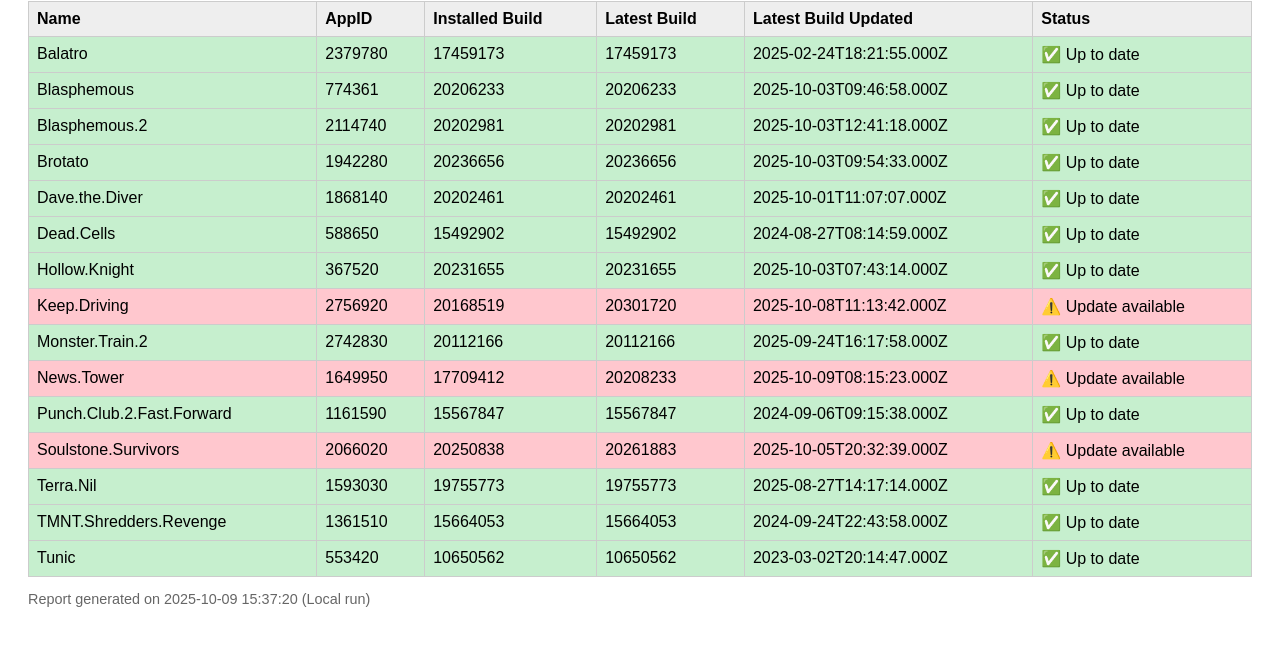
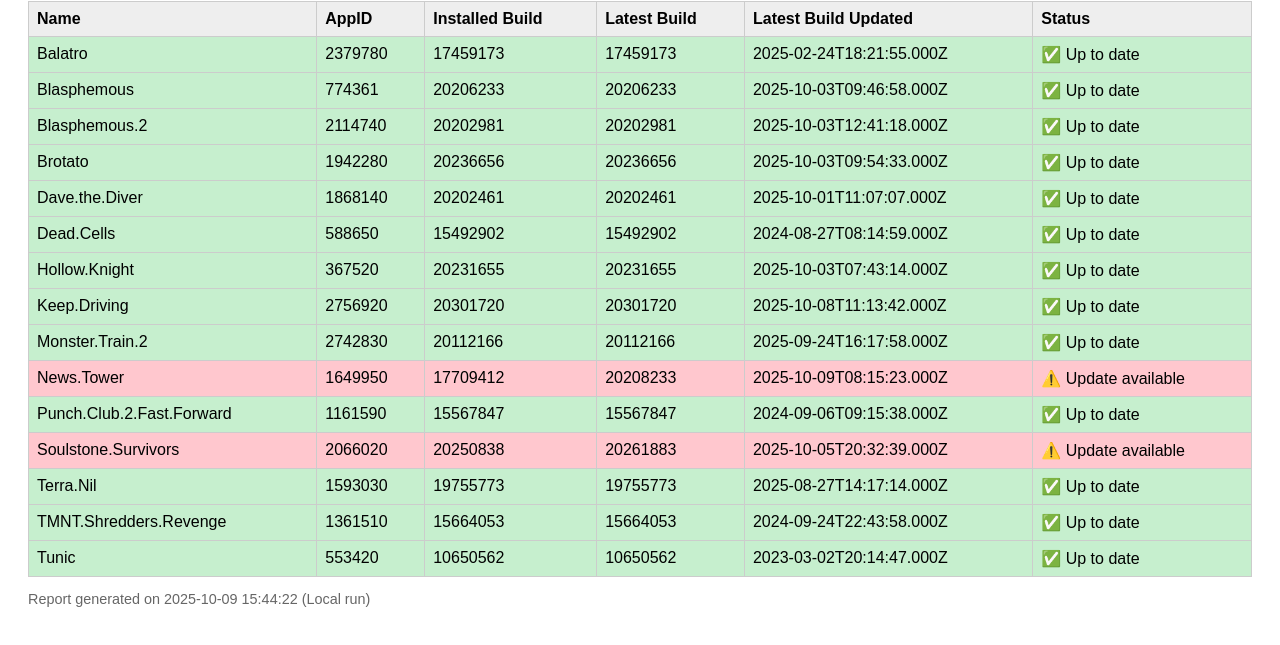
Before and after one commit to FirebrawlX/SteamVersionChecker, a website: page index.html in a window 1280 px wide. Shown: the part 107-752 px from the top of the page. Drawn offline with Linux system fonts and the light colour scheme.

Commit message:
Update Steam backup report 2025-10-09 15:44:22

```diff
--- a/games.json
+++ b/games.json
@@ -128,7 +128,7 @@
   "2756920": {
     "Name": "Keep.Driving",
     "AppID": 2756920,
-    "InstalledBuild": 20168519,
+    "InstalledBuild": 20301720,
     "LatestDate": "2025-10-08T11:13:42.000Z",
     "Status": "✅ Up-to-date",
     "LatestBuild": 20301720
--- a/index.html
+++ b/index.html
@@ -32,7 +32,7 @@
 <tr class="status-up-to-date"><td>Dave.the.Diver</td><td>1868140</td><td>20202461</td><td>20202461</td><td>2025-10-01T11:07:07.000Z</td><td>✅ Up to date</td></tr>
 <tr class="status-up-to-date"><td>Dead.Cells</td><td>588650</td><td>15492902</td><td>15492902</td><td>2024-08-27T08:14:59.000Z</td><td>✅ Up to date</td></tr>
 <tr class="status-up-to-date"><td>Hollow.Knight</td><td>367520</td><td>20231655</td><td>20231655</td><td>2025-10-03T07:43:14.000Z</td><td>✅ Up to date</td></tr>
-<tr class="status-update"><td>Keep.Driving</td><td>2756920</td><td>20168519</td><td>20301720</td><td>2025-10-08T11:13:42.000Z</td><td>⚠️ Update available</td></tr>
+<tr class="status-up-to-date"><td>Keep.Driving</td><td>2756920</td><td>20301720</td><td>20301720</td><td>2025-10-08T11:13:42.000Z</td><td>✅ Up to date</td></tr>
 <tr class="status-up-to-date"><td>Monster.Train.2</td><td>2742830</td><td>20112166</td><td>20112166</td><td>2025-09-24T16:17:58.000Z</td><td>✅ Up to date</td></tr>
 <tr class="status-update"><td>News.Tower</td><td>1649950</td><td>17709412</td><td>20208233</td><td>2025-10-09T08:15:23.000Z</td><td>⚠️ Update available</td></tr>
 <tr class="status-up-to-date"><td>Punch.Club.2.Fast.Forward</td><td>1161590</td><td>15567847</td><td>15567847</td><td>2024-09-06T09:15:38.000Z</td><td>✅ Up to date</td></tr>
@@ -40,4 +40,4 @@
 <tr class="status-up-to-date"><td>Terra.Nil</td><td>1593030</td><td>19755773</td><td>19755773</td><td>2025-08-27T14:17:14.000Z</td><td>✅ Up to date</td></tr>
 <tr class="status-up-to-date"><td>TMNT.Shredders.Revenge</td><td>1361510</td><td>15664053</td><td>15664053</td><td>2024-09-24T22:43:58.000Z</td><td>✅ Up to date</td></tr>
 <tr class="status-up-to-date"><td>Tunic</td><td>553420</td><td>10650562</td><td>10650562</td><td>2023-03-02T20:14:47.000Z</td><td>✅ Up to date</td></tr>
-</table><p class="subtle">Report generated on 2025-10-09 15:37:20 (Local run)</p></body></html>
+</table><p class="subtle">Report generated on 2025-10-09 15:44:22 (Local run)</p></body></html>
```
